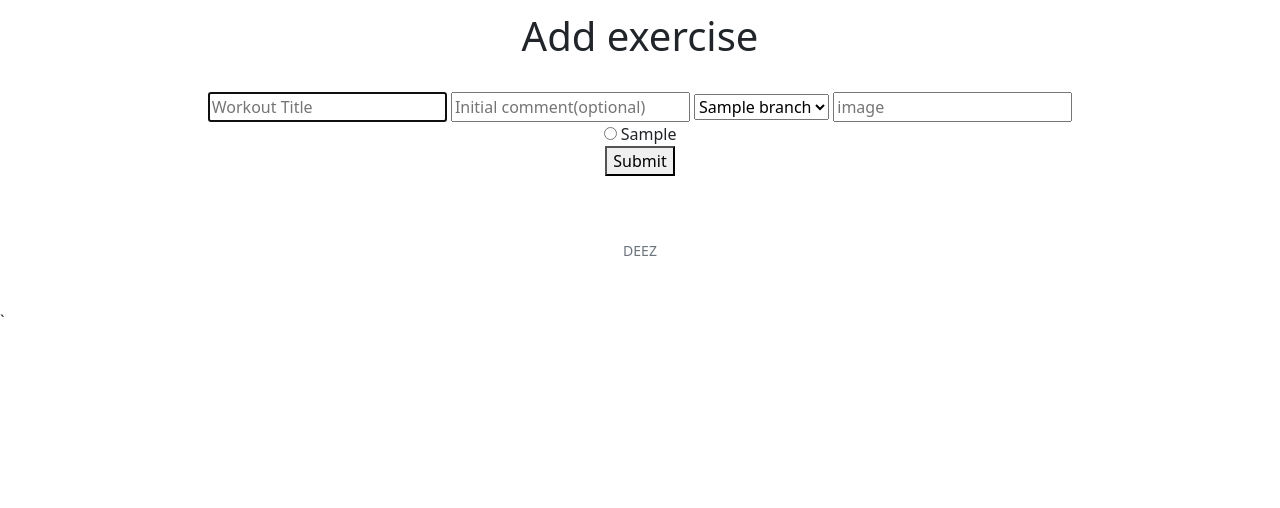
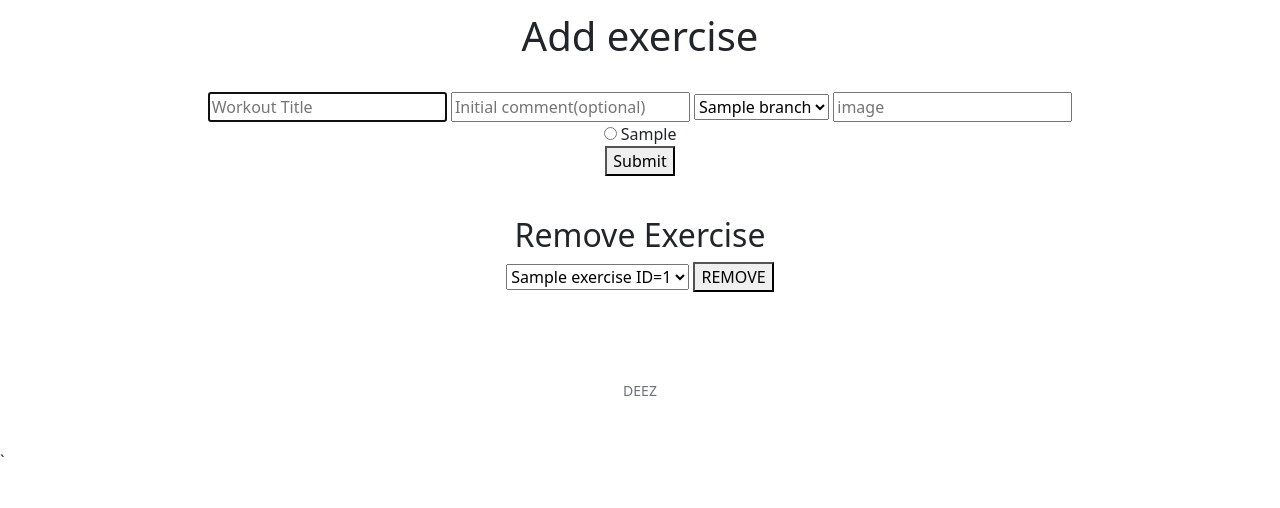
Before and after one commit to gpr3211/Project-SC, a Flask app: template templates/admin.html in a window 1280 px wide. Shown: the part 292-800 px from the top of the page. Run offline with Flask 3, Linux system fonts and the light colour scheme; the template is opened without the code that fills it: most values are stand-ins (such as "Sample title", 1, 10 or a date in 2020); some libraries are stand-ins or nearby versions.

Commit message:
add Delete exercise function

```diff
--- a/app.py
+++ b/app.py
@@ -61,11 +61,18 @@ def quote():
         equipment = request.form.get("equipment")
         len_eq = len(equipment)
 
-        comments = db.execute("SELECT * from comments WHERE ex_id IN (SELECT ex_id FROM exercises WHERE (ex_branch = ? OR ex_branch = ?) AND (ex_equip = ?) LIMIT 5) ",primary,secondary,equipment[0])
+        comments = db.execute("SELECT * from comments WHERE ex_id IN (SELECT ex_id FROM exercises WHERE (ex_branch = ? OR ex_branch = ?) AND (ex_equip = ?)) ",primary,secondary,equipment[0])
 
 
        ## exercises = db.execute("SELECT * FROM exercises WHERE (ex_branch = ? OR ex_branch = ?) AND (ex_equip = ?)",primary,secondary,equipment[0])
         exercises = db.execute("SELECT * FROM exercises WHERE (ex_branch = ? OR ex_branch = ?) AND (ex_equip = ?)",primary,secondary,equipment[0])
+        #one = exercises[0]["ex_id"]
+        #    two = exercises[1]["ex_id"]
+        #    three = exercises[2]["ex_id"]
+        #    four = exercises[3]["ex_id"]
+        #    five = exercises[4]["ex_id"]
+
+        #db.execute("INSERT INTO workouts (w_one,w_two,w_three,w_four,w_five,int_id) values (?,?,?,?,?,1)",one,two,three,four,five)
 
 
         return render_template("quoted.html", exercises = exercises, comments=comments)
@@ -95,27 +102,22 @@ def admin():
         comment = request.form.get("comment")
         name = request.form.get("name")
         image = request.form.get("image")
+        remove = request.form.get("remove")
 
         #add coment to exercise
         db.execute("UPDATE exercises SET comment =  ? WHERE ex_id = ?",secondary,primary)
         branches = db.execute("SELECT * FROM branches")
         equipments = db.execute("SELECT * FROM equipment")
         exercises = db.execute("SELECT * FROM exercises")
+        if name:
 
-        db.execute("INSERT INTO exercises (ex_name,ex_branch,ex_equip,ex_img,comment) VALUES (?,?,?,?,?)",name,branch,equip,image,comment)
+            db.execute("INSERT INTO exercises (ex_name,ex_branch,ex_equip,ex_img,comment) VALUES (?,?,?,?,?)",name,branch,equip,image,comment)
 
 
 
+        if remove:
 
-
-
-
-
-
-
-
-
-
+            db.execute ("DELETE FROM exercises where ex_id = ?",remove)
 
 
 
--- a/templates/admin.html
+++ b/templates/admin.html
@@ -17,7 +17,6 @@ YO {% extends "layout.html" %}
 </div>
 <button type="submit">Submit</button>
 
-
 </form>
 
 
@@ -31,14 +30,28 @@ YO {% extends "layout.html" %}
                     <option value="{{ branch.branch_id }}">{{ branch.branch_name }}</option>
              {% endfor %}
             </select>
-            <input type="number" name="image" autofocus placeholder="image ">
+            <input type="text" name="image" autofocus placeholder="image ">
             <div>
         {% for equipment in equipments %}
         <input type="radio" id="{{  equipment.eq_id  }}" name="equip" value="{{  equipment.eq_id  }}" >
         <label for="{{  equipment.eq_id  }}">{{  equipment.eq_type  }} </label>
         {% endfor %}
         </div>
-        <button type="submit">Submit</button>
+        <button type="submit">Submit</button> <br><br>
+
+
+
+
+    </form>
+
+        <h2> Remove Exercise</h2>
+<form action="/admin" method="post">
+    <select name="remove" id="remove" >
+        {% for exercise in exercises %}
+                <option value="{{ exercise.ex_id}}">{{ exercise.ex_name }}  ID={{ exercise.ex_id }}</option>
+         {% endfor %}
+            </select>
+            <button type="submit">REMOVE</button><br><br>
 
 
 
@@ -48,4 +61,5 @@ YO {% extends "layout.html" %}
 
 
 
+
 {% endblock %}
```
Also changed, not shown: templates/adminW.html (added, +8 -0 lines), scorpio.db, static/images/Military-press.jpg (added), static/images/Military-press1.jpg (added), 2 other files.
